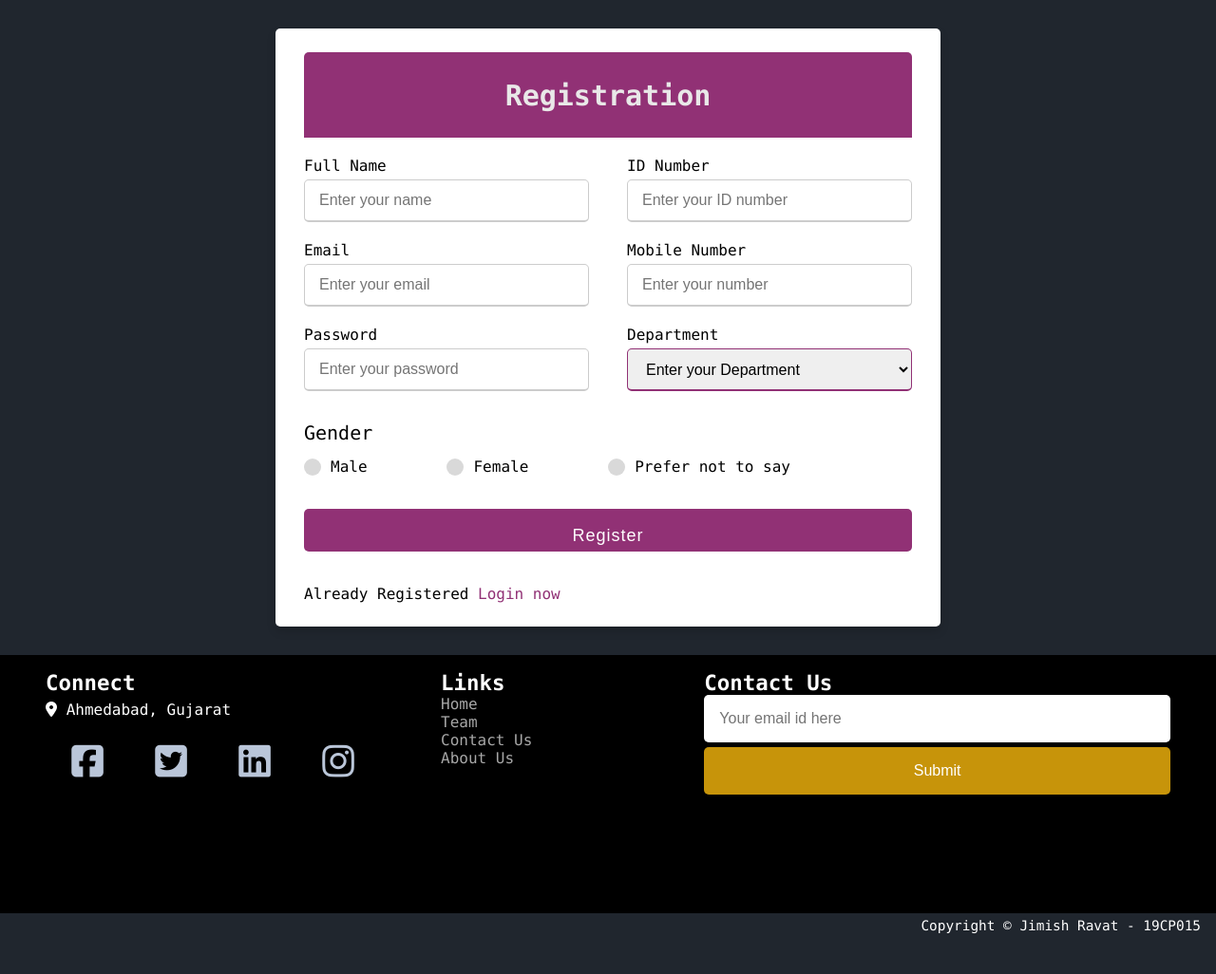
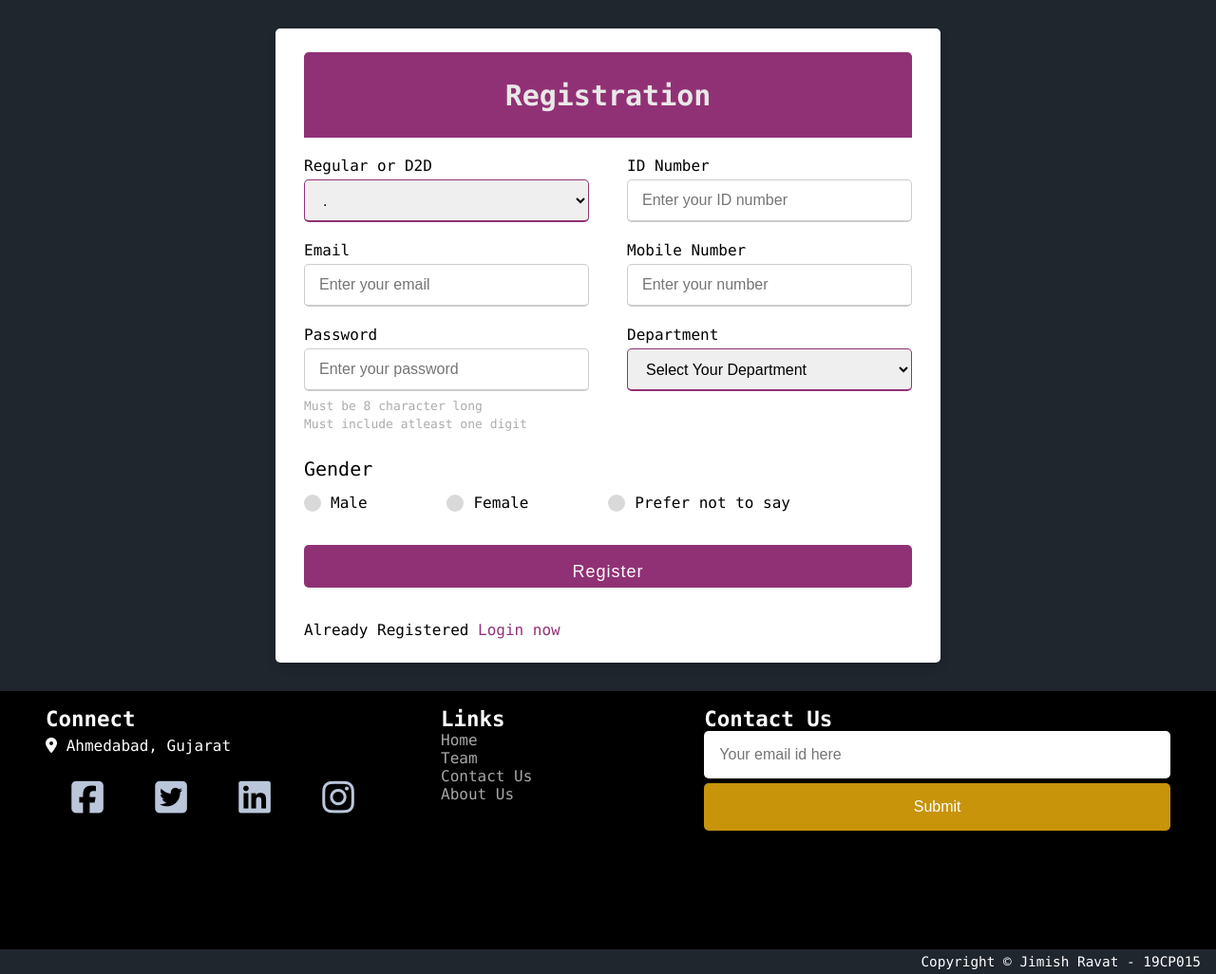
Before and after one commit to jimishravat/TPC-System, a PHP site: page /signup.php in a window 1280 px wide. Shown: the part 78-1104 px from the top of the page at 95% size. Before the commit the page ends 1062 px from the top, so only its background shows below. Run offline with PHP 8.4, Linux system fonts and the light colour scheme; tables that the repository leaves empty or names only in its code hold one stand-in row (values such as "Sample post"); some libraries are stand-ins or nearby versions.

Commit message:
some changes

```diff
--- a/css/signup.css
+++ b/css/signup.css
@@ -153,6 +153,10 @@ form .button input {
   color: #913175;
   text-decoration: none;
 }
+.extra{
+  font-size: 13px;
+  color: #adacac;
+}
 /* form .button input:hover {
    transform: scale(0.99);
   /* background: linear-gradient(-135deg, #71b7e6, #9b59b6);
--- a/database/department.php
+++ b/database/department.php
@@ -38,6 +38,7 @@ if (isset($_POST["insert"])) {
 
 <body>
     <form action="./department.php" method="post">
+        DEPARTMENT
         <input type="submit" value="ADD" name="insert">
     </form>
 </body>
--- a/signup.php
+++ b/signup.php
@@ -1,3 +1,10 @@
+<?php
+
+include("./database.php");
+
+
+
+?>
 <!DOCTYPE html>
 <html lang="en">
 
@@ -19,8 +26,12 @@
             <form action="./addUser.php" method="POSt" onsubmit="validate()">
                 <div class="user-details">
                     <div class="input-box">
-                        <span class="details">Full Name</span>
-                        <input type="text" placeholder="Enter your name" required>
+                        <span class="details">Regular or D2D</span>
+                        <select name="typeStudent" id="typeStudent">
+                            <option value="0">.</option>
+                            <option value="1">Regular</option>
+                            <option value="2">Diploma to Degree (D2D)</option>
+                        </select>
                     </div>
                     <div class="input-box">
                         <span class="details">ID Number</span>
@@ -37,13 +48,24 @@
                     <div class="input-box">
                         <span class="details">Password</span>
                         <input type="password" id="password" placeholder="Enter your password" required>
+                        <span class="extra"> Must be 8 character long </br> Must include atleast one digit </span>
 
                     </div>
                     <div class="input-box">
                         <span class="details">Department</span>
                         <select name="department" id="dept">
-                            <option> Enter your Department</option>
-                            <option value="1">Computer</option>
+                            <option value="0" selected>Select Your Department</option>
+                            <?php
+                            $dept = "SELECT * FROM department";
+                            $result = mysqli_query($conn, $dept);
+                            while ($row = $result->fetch_assoc()) {
+                            ?>
+                                <option value="<?php echo $row["dept_id"] ?>"><?php echo $row["dept_name"] ?></option>
+                            <?php
+
+                            }
+
+                            ?>
                         </select>
                     </div>
                     <!-- <div class="input-box">
```
Also changed, not shown: database/student.php (+5 -3 lines), showUserDetails.php (added, +24 -0 lines).
